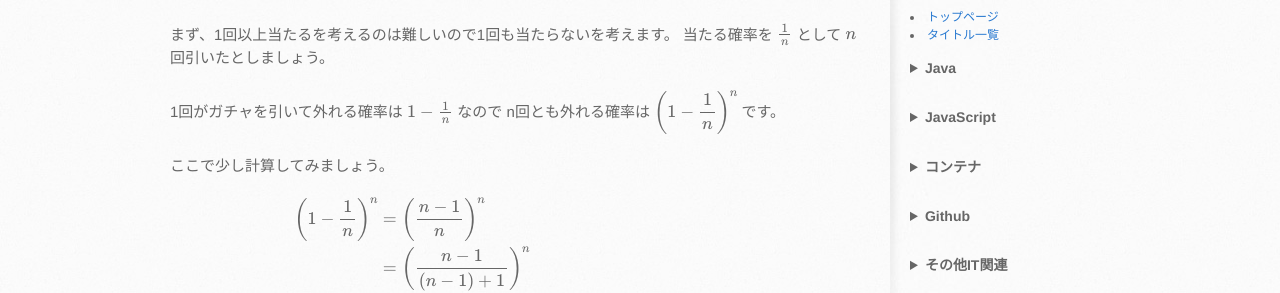
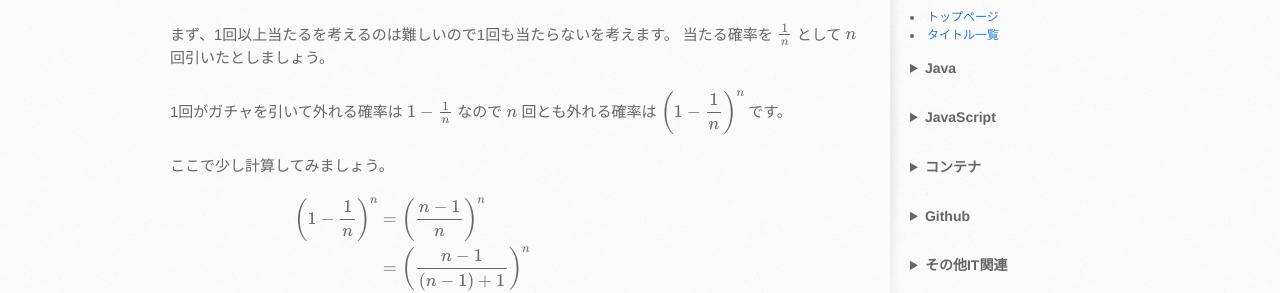
Before and after one commit to mtaketani113/mtaketani113.github.io, a Jekyll site: the page built from math/set/GachaProbability.md, in a window 1280 px wide. Shown: the part 398-691 px from the top of the page. Built offline with Jekyll 4.4.1, drawn with Linux system fonts in a browser that asks for light colours; nearby versions of some CDN libraries; comment, search, counter and statistics services are not loaded; the repository's description, which GitHub fills in, is left out.

Commit message:
nの表記を修正

```diff
--- a/math/set/GachaProbability.md
+++ b/math/set/GachaProbability.md
@@ -18,7 +18,7 @@ last_modifeid_at: 2022-03-23
 当たる確率を $$ \frac{1}{n} $$ として $$ n $$ 回引いたとしましょう。
 
 1回がガチャを引いて外れる確率は $$ 1 - \frac{1}{n} $$ なので
-n回とも外れる確率は $$ \left(1 - \displaystyle\frac{1}{n}\right)^n $$ です。
+$$ n $$ 回とも外れる確率は $$ \left(1 - \displaystyle\frac{1}{n}\right)^n $$ です。
 
 ここで少し計算してみましょう。
 
```
